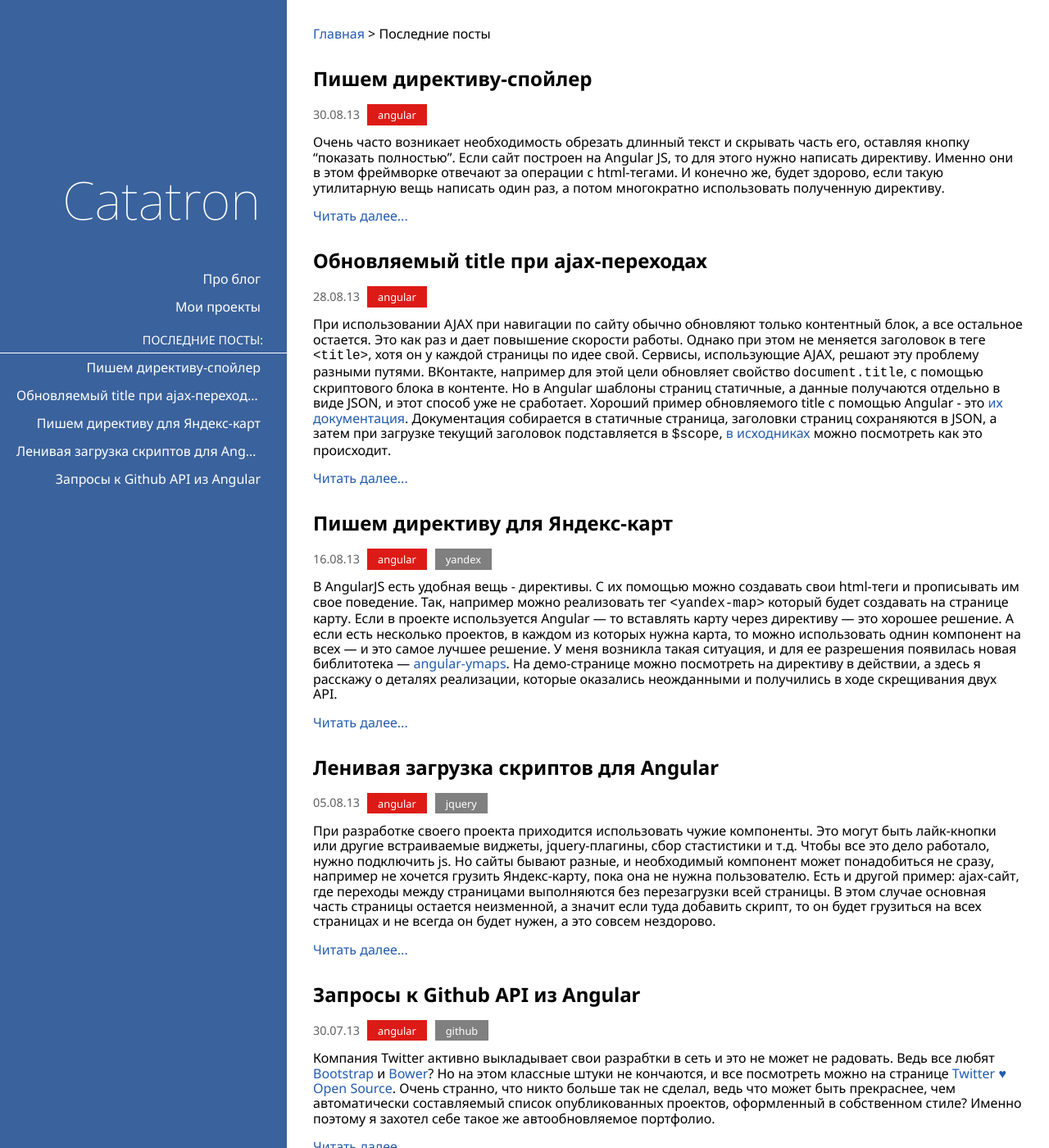
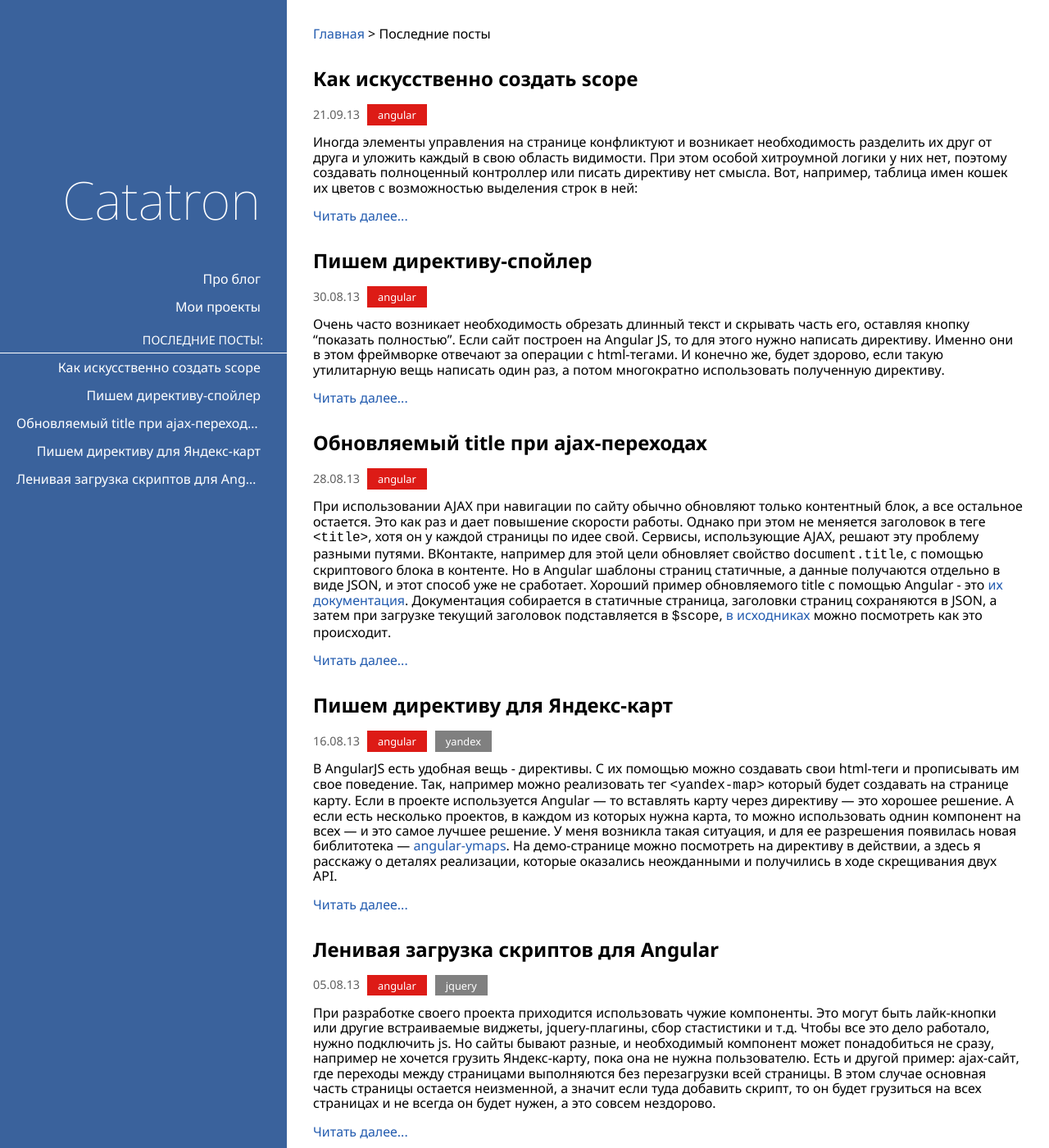
Before and after one commit to just-boris/blog, a Jekyll site: the page built from index.html, in a window 1280 px wide and 1400 px high. Shown: the whole window at 82% size. Built offline with Jekyll 4.4.1, drawn with Linux system fonts in a browser that asks for light colours; nearby versions of some CDN libraries; Markdown is read by kramdown in place of the engine named in the settings; the list of posts is cut into pages by our own code; some of the changed lines change nothing that is shown.

Commit message:
опубликовал статью про scope

```diff
--- a/_drafts/dummy-scope.md
+++ b/_posts/2013-09-21-dummy-scope.md
@@ -16,17 +16,21 @@ tags: [angular]
 		<td>Ruby<td>
 		<td>Grey</td>
 	</tr>
-		<tr ng-class="{selected:rowSelected}" ng-click="rowSelected=!rowSelected">
-			<td>Eve<td>
-			<td>Brown with stripes</td>
-		</tr>
-		<tr ng-class="{selected:rowSelected}" ng-click="rowSelected=!rowSelected"><td>Simon<td><td>White</td></tr>
+	<tr ng-class="{selected:rowSelected}" ng-click="rowSelected=!rowSelected">
+		<td>Eve<td>
+		<td>Brown with stripes</td>
+	</tr>
+	<tr ng-class="{selected:rowSelected}" ng-click="rowSelected=!rowSelected">
+		<td>Simon<td>
+		<td>White</td>
+	</tr>
 	</table>
 {% endhighlight %}
 *[Plunker](http://run.plnkr.co/plunks/yMJ5YL/)*
 
 И выделение не работает, строки выделяются все разом. Это потому что у них общая область видимости и они дерутся за общее свойство rowSelected, поэтому клик на любом из рядов отмечает их все.
-Исправить это нам поможет директива `ngController`, которая создает новую область видимости, с наследованием предыдущей. Однако она обязательно требует указать ей название контроллера, но у нас нет логики, которую нужно определить в контроллере. Поэтому мы создадим пустой контроллер на основе функции `angular.identity`. Как известно в качестве значения атрибута `ngController` может быть либо контроллер, объявленный в модуле, либо функция из глобального namespace. `angular.identity` доступна через глобальную область, поэтому так к ней и обратимся.
+Исправить это нам поможет директива `ngController`, которая создает новую область видимости, с наследованием предыдущей. Однако она обязательно требует указать ей название контроллера, но у нас нет логики, которую нужно определить в контроллере. Поэтому мы создадим пустой контроллер, функцию, не выполняющую ничего. В [документации `ngController`](http://docs.angularjs.org/api/ng.directive:ngController) сказано, что она принимает на вход выражение из текущего `Scope` или глобально доступную функцию. В Angular как раз есть такая подходящая - `angular.noop` - функция, не делающая ничего.
+Если поставить ее в атрибут `ng-controller`, то создастся пустой контроллер, а для него будет создана новый scope и соответственно все действия внутри него там и останутся.
 
 {% highlight html %}
 	<table>
@@ -34,14 +38,17 @@ tags: [angular]
 			<th>Name</th>
 			<th>Colour</th>
 		</tr>
-		<tr ng-controller="angular.identity" ng-class="{selected:rowSelected}" ng-click="rowSelected=!rowSelected">
+		<tr ng-controller="angular.noop" ng-class="{selected:rowSelected}"
+				ng-click="rowSelected=!rowSelected">
 			<td>Ruby</td>
 			<td>Grey</td>
 		</tr>
-		<tr ng-controller="angular.identity" ng-class="{selected:rowSelected}" ng-click="rowSelected=!rowSelected">
+		<tr ng-controller="angular.noop" ng-class="{selected:rowSelected}"
+				ng-click="rowSelected=!rowSelected">
 			<td>Eve</td><td>Brown with stripes</td>
 		</tr>
-		<tr ng-controller="angular.identity" ng-class="{selected:rowSelected}" ng-click="rowSelected=!rowSelected">
+		<tr ng-controller="angular.noop" ng-class="{selected:rowSelected}"
+				ng-click="rowSelected=!rowSelected">
 			<td>Simon</td>
 			<td>White</td>
 		</tr>
@@ -51,6 +58,4 @@ tags: [angular]
 
 Получилось громоздко, но зато кроме этого, ничего писать уже не нужно. В случае вывода таблицы через `ngRepeat` подобные финты не нужны, потому что эта директива сама заботливо создает нам новую область видимости. Но если таблица формируется на сервере или захардкожена в шаблоне, то нам нужно самим позаботиться о разделении областей видимости.
 
-![](http://cs6058.vk.me/v6058333/6415/Qt-nzH5PssY.jpg "У каждого глаза котейки свой scope.color")
-
 Не забываем поблагодарить identity function за прекрасную работу в качестве контроллера!
```
